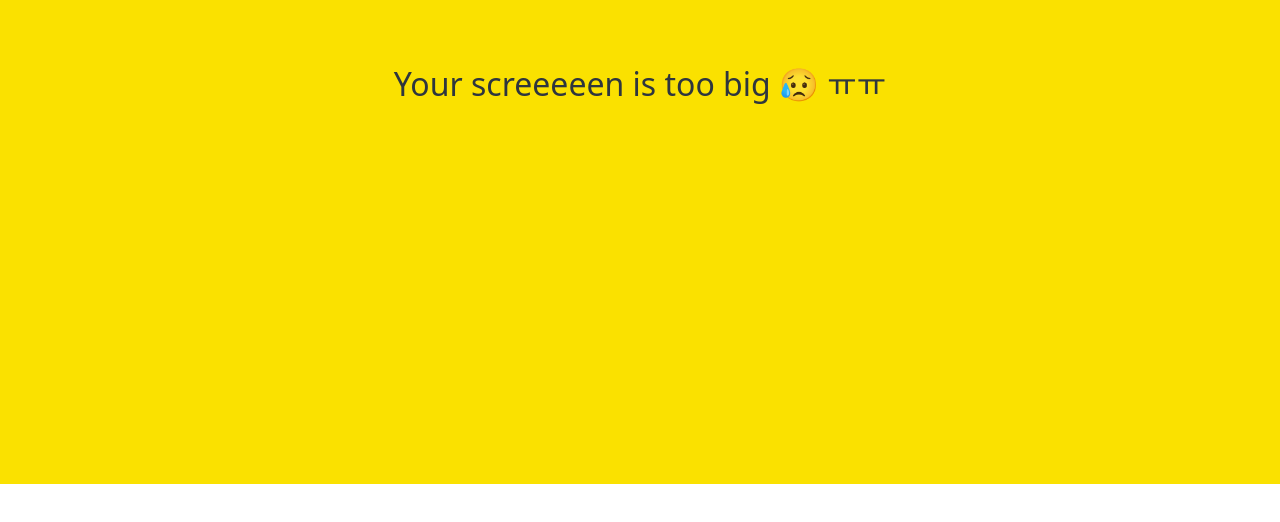
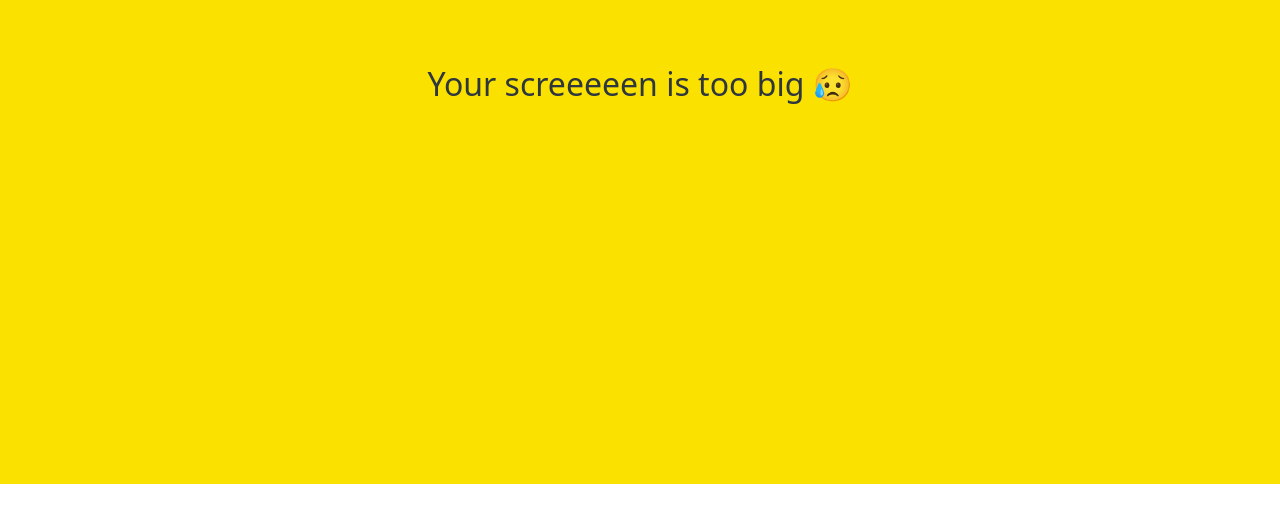
Before and after one commit to Mulsanne2/kokoa-clone-2022, a plain HTML site: page friends.html in a window 1280 px wide. Shown: the part 316-838 px from the top of the page. Drawn offline with Linux system fonts and the light colour scheme; grey boxes are pictures that could not be loaded.

Commit message:
Update friends.html

```diff
--- a/friends.html
+++ b/friends.html
@@ -109,7 +109,7 @@
     </div>
 
     <div id="no-mobile">
-        <span>Your screeeeen is too big 😥 ㅠㅠ</span>
+        <span>Your screeeeen is too big 😥</span>
     </div>
 
     <script
```
